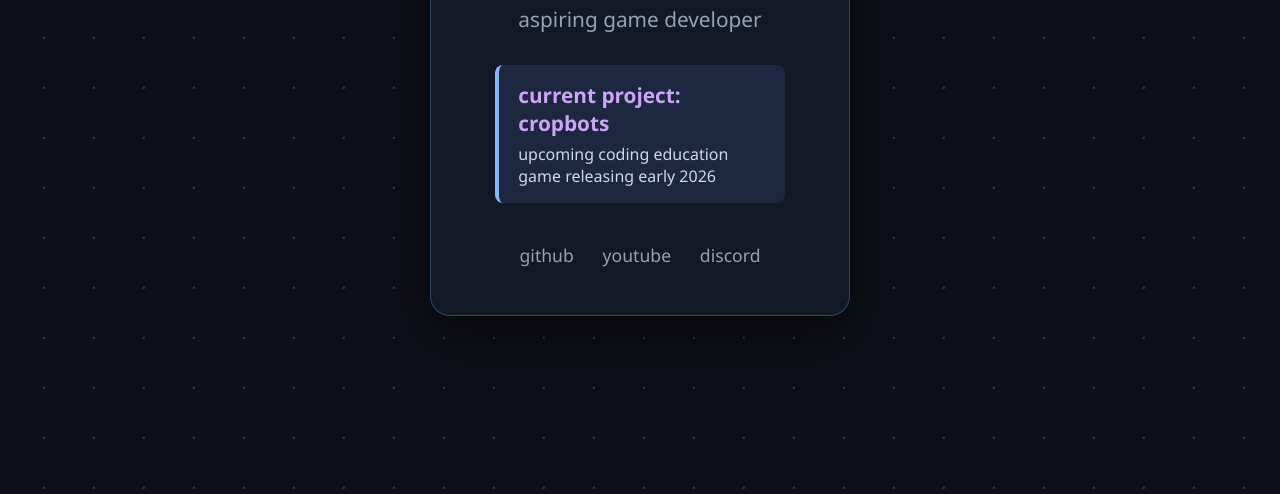
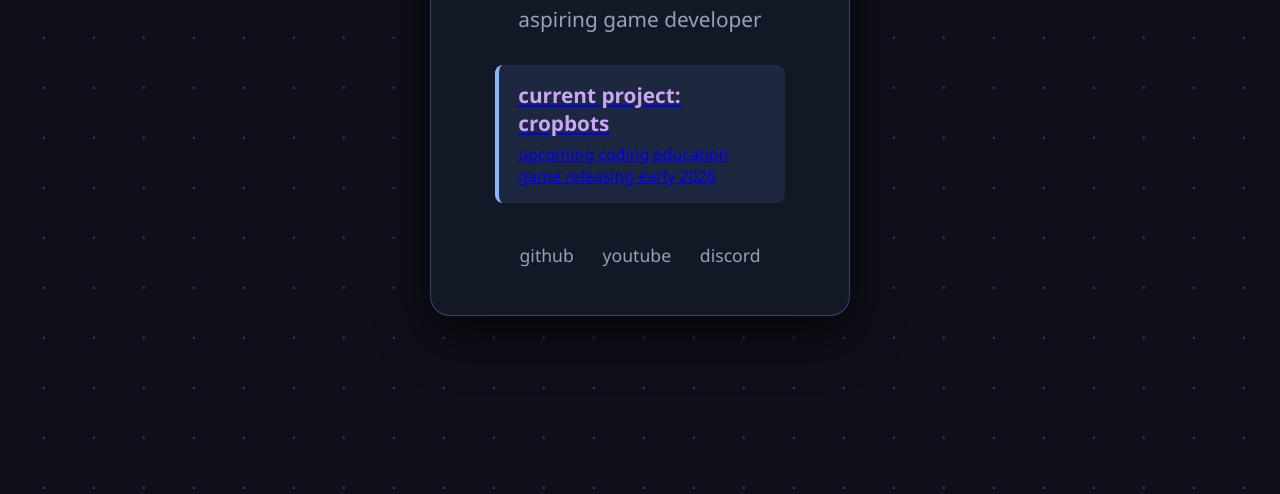
Before and after one commit to arozoid/arozoid.github.io, a plain HTML site: page index.html in a window 1280 px wide. Shown: the part 306-800 px from the top of the page. Drawn offline with Linux system fonts and the light colour scheme.

Commit message:
fixy the linky
okay this is like the final update for 57 months right guys right

```diff
--- a/index.html
+++ b/index.html
@@ -63,6 +63,7 @@
         }
         .projects { margin-top: 2rem; text-align: left; }
         .project {
+            display: block;
             background: rgba(100, 150, 255, 0.12);
             border-left: 4px solid #89b4fa;
             padding: 1rem 1.2rem;
@@ -100,10 +101,10 @@
         <h1>arozoid</h1>
         <p class="tagline">aspiring game developer</p>
         <div class="projects">
-            <div class="project">
+            <a href="https://github.com/cropbots/game" class="project">
                 <h3>current project: cropbots</h3>
                 <p>upcoming coding education game releasing early 2026</p>
-            </div>
+            </a>
         </div>
         <div class="links">
             <a href="https://github.com/arozoid" target="_blank">github</a>
```
